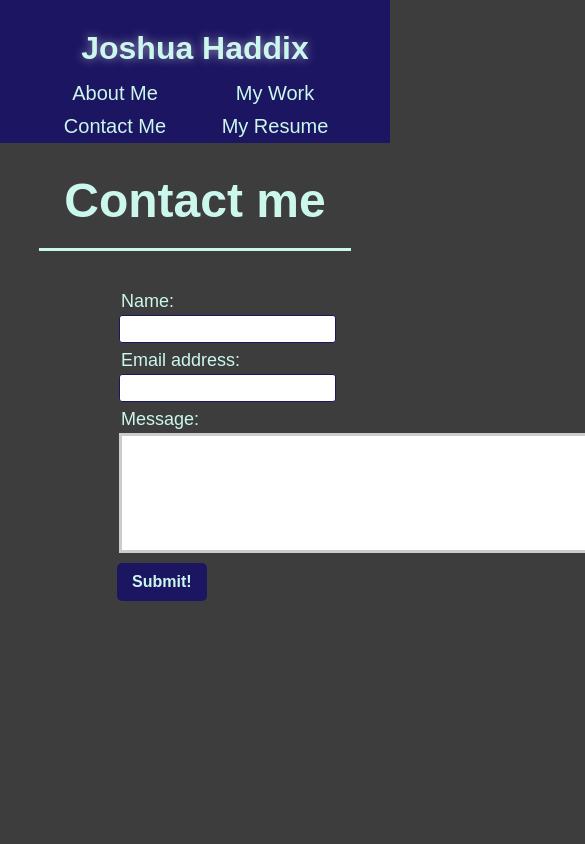
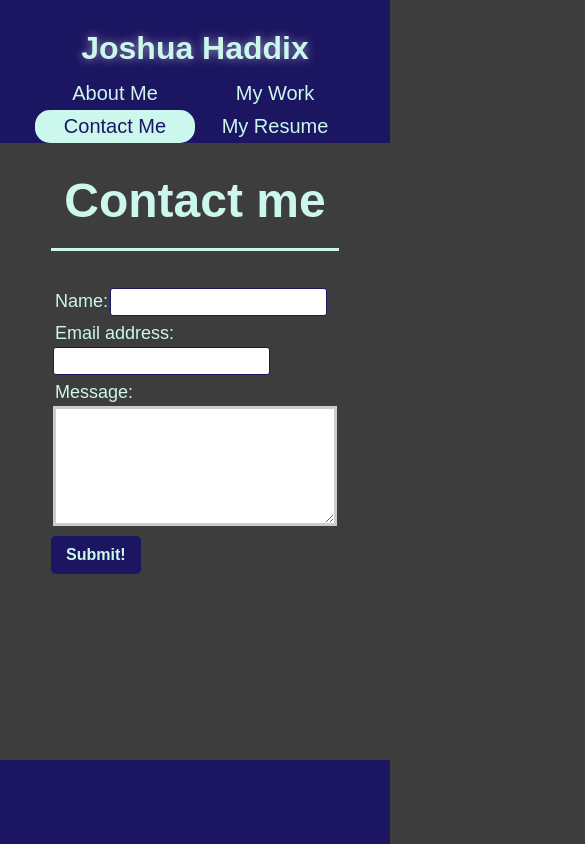
Before and after one commit to Spyromancy/react-portfolio, a React (Create React App) app: page / in a window 390 px wide. Both pictures are taken after a click on the item "Contact Me". Shown: the top 844 px of the page, 585 px wide, since content can reach past the window. Built offline with nearby package versions, Linux system fonts and the light colour scheme.

Commit message:
visual adjustments

```diff
--- a/src/App.js
+++ b/src/App.js
@@ -12,7 +12,7 @@ function App() {
 
   return (
     <div>
-      <Nav setViewing={setViewing}></Nav>
+      <Nav viewing={viewing} setViewing={setViewing}></Nav>
       <main>
         {viewing === "About" && <About></About>}
         {viewing === "Work" && <Works></Works>}
--- a/src/components/Contact/index.js
+++ b/src/components/Contact/index.js
@@ -39,7 +39,7 @@ function Contact() {
 
   const { name, email, message } = formState;
   return (
-    <section className="contact">
+    <section>
       <h2 className="section-title">Contact me</h2>
       <form id="contact-form" onSubmit={handleSubmit}>
         <div>
--- a/src/components/Nav/index.js
+++ b/src/components/Nav/index.js
@@ -1,7 +1,7 @@
 import React from "react";
 
 function Nav(props) {
-  const { setViewing } = props;
+  const { viewing, setViewing } = props;
 
   return (
     <div>
@@ -9,21 +9,29 @@ function Nav(props) {
         <h1>Joshua Haddix</h1>
         <nav>
           <ul>
-            <li className="btn" key="About" onClick={() => setViewing("About")}>
+            <li
+              className={`btn ${viewing === "About" && "nav-active"}`}
+              key="About"
+              onClick={() => setViewing("About")}
+            >
               About Me
             </li>
-            <li className="btn" key="Work" onClick={() => setViewing("Work")}>
+            <li
+              className={`btn ${viewing === "Work" && "nav-active"}`}
+              key="Work"
+              onClick={() => setViewing("Work")}
+            >
               My Work
             </li>
             <li
-              className="btn"
+              className={`btn ${viewing === "Contact" && "nav-active"}`}
               key="Contact"
               onClick={() => setViewing("Contact")}
             >
               Contact Me
             </li>
             <li
-              className="btn"
+              className={`btn ${viewing === "Resume" && "nav-active"}`}
               key="Resume"
               onClick={() => setViewing("Resume")}
             >
--- a/src/index.css
+++ b/src/index.css
@@ -47,13 +47,14 @@ header nav ul {
   list-style: none;
 }
 
-header nav ul .btn {
+.btn {
   color: var(--primary-color);
   padding: 10px 15px 0px 15px;
   font-size: 1.5vw;
 }
 
-header nav ul .btn:hover {
+header nav ul .btn:hover,
+.nav-active {
   background-color: var(--primary-color);
   color: var(--secondary-color);
   border-top-left-radius: 15px;
@@ -147,8 +148,9 @@ nav li {
 
 /* Contact me section styles */
 form {
-  width: 40%;
-  margin-left: 30%;
+  width: 50%;
+  margin-left: auto;
+  margin-right: auto;
   line-height: 1.5;
   font-size: 18px;
 }
@@ -188,17 +190,24 @@ button:hover {
 }
 
 textarea {
-  width: 600px;
+  width: 100%;
   height: 120px;
   border: 3px solid #cccccc;
   padding: 5px;
 }
 
-.contact {
-  padding: 30px 0;
+/* Footer Styles */
+
+footer {
+  position: absolute;
+  bottom: 0;
+  height: 10%;
+  width: 100%;
+  background-color: var(--secondary-color);
+  display: flex;
 }
 
-.contact-info {
+.footer-info {
   display: flex;
   align-items: center;
   justify-content: space-around;
@@ -206,7 +215,7 @@ textarea {
   flex-wrap: wrap;
 }
 
-.contact-info a {
+.footer-info a {
   color: var(--primary-color);
   flex-wrap: wrap;
   font-size: 26px;
@@ -279,6 +288,10 @@ textarea {
     padding: 0px;
   }
 
+  form {
+    width: 70%;
+  }
+
   .sub-card .caption {
     position: static;
     width: 100%;
@@ -307,8 +320,13 @@ textarea {
     padding: 5px 15px;
   }
 
-  header nav ul .btn:hover {
+  header nav ul .btn:hover,
+  .nav-active {
     border-radius: 15px;
+  }
+
+  form {
+    width: 80%;
   }
 
   .contact-info {
```
